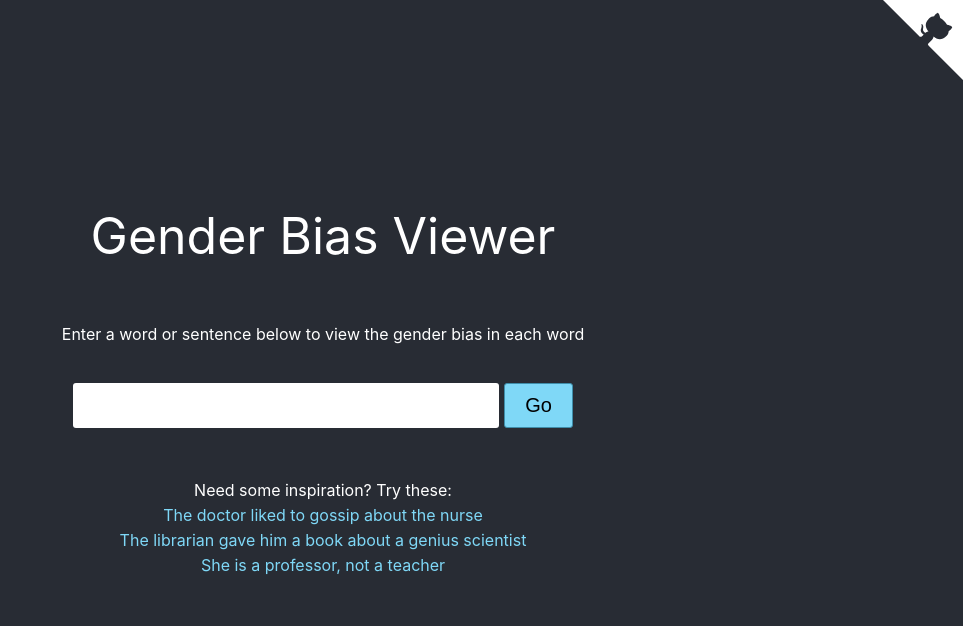
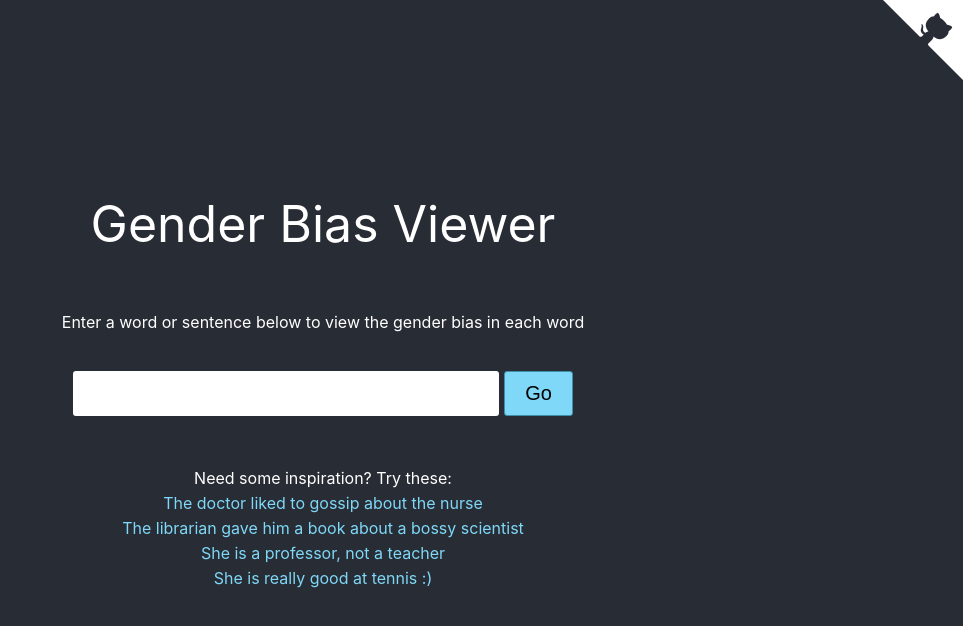
Before and after one commit to chanind/word2vec-gender-bias-explorer, a React (Create React App) app in the folder website/: page / in a window 1280 px wide. Shown: the top 626 px of the page, without its empty margins (317-1280 px from the left). Built offline with nearby package versions, Linux system fonts and the light colour scheme; no server answers.

Commit message:
more wording tweaks

```diff
--- a/website/src/Faq.tsx
+++ b/website/src/Faq.tsx
@@ -6,12 +6,20 @@ const Faq: FC = () => (
     <h4 className="Faq-title">How does this work?</h4>
     <p className="Faq-description">
       This tool is based on the paper{' '}
-      <a href="https://proceedings.neurips.cc/paper/2016/file/a486cd07e4ac3d270571622f4f316ec5-Paper.pdf">
+      <a
+        target="_blank"
+        rel="noreferrer"
+        href="https://proceedings.neurips.cc/paper/2016/file/a486cd07e4ac3d270571622f4f316ec5-Paper.pdf"
+      >
         Man is to Computer Programmer as Woman is to Homemaker? Debiasing Word
         Embeddings
       </a>
       , and uses pretrained word embeddings from the{' '}
-      <a href="https://code.google.com/archive/p/word2vec/">
+      <a
+        target="_blank"
+        rel="noreferrer"
+        href="https://code.google.com/archive/p/word2vec/"
+      >
         Google News word2vec dataset
       </a>
       . It works by looking at differences between male and female word pairs
@@ -35,8 +43,14 @@ const Faq: FC = () => (
       If you think there's a mistake in the way this is coded, or if you have
       ideas for improvement or want to collaborate, please open an issue or make
       a pull request on the{' '}
-      <a href="https://github.com/chanind/gender-bias-viewer">Github repo</a>.
-      Contributions are very welcome :)
+      <a
+        target="_blank"
+        rel="noreferrer"
+        href="https://github.com/chanind/gender-bias-viewer"
+      >
+        Github repo
+      </a>
+      . Contributions are very welcome :)
     </p>
   </div>
 );
--- a/website/src/Intro.css
+++ b/website/src/Intro.css
@@ -12,7 +12,11 @@
 
 .Intro-header {
   font-size: 50px;
-  padding-bottom: 40px;
+  padding: 0 10px 40px;
+}
+
+.Intro-subheader {
+  padding: 0 10px;
 }
 
 .Intro-searchForm {
--- a/website/src/Intro.tsx
+++ b/website/src/Intro.tsx
@@ -8,12 +8,16 @@ const Intro = () => {
   return (
     <div className="Intro">
       <header className="Intro-header">Gender Bias Viewer</header>
-      <p>Enter a word or sentence below to view the gender bias in each word</p>
+      <p className="Intro-subheader">
+        Enter a word or sentence below to view the gender bias in each word
+      </p>
       <form
         className="Intro-searchForm"
         onSubmit={evt => {
           evt.preventDefault();
-          history.push(`/query?sentence=${encodeURIComponent(sentence)}`);
+          if (sentence.trim() !== '') {
+            history.push(`/query?sentence=${encodeURIComponent(sentence)}`);
+          }
         }}
       >
         <div className="Intro-searchFormInner">
@@ -34,12 +38,16 @@ const Intro = () => {
           The doctor liked to gossip about the nurse
         </Link>
         <br />
-        <Link to="/query?sentence=The librarian gave him a book about a genius scientist">
-          The librarian gave him a book about a genius scientist
+        <Link to="/query?sentence=The librarian gave him a book about a bossy scientist">
+          The librarian gave him a book about a bossy scientist
         </Link>
         <br />
         <Link to="/query?sentence=She is a professor, not a teacher">
           She is a professor, not a teacher
+        </Link>
+        <br />
+        <Link to="/query?sentence=She is really good at tennis :)">
+          She is really good at tennis :)
         </Link>
       </p>
     </div>
--- a/website/src/Query.css
+++ b/website/src/Query.css
@@ -1,7 +1,7 @@
 .Query-header,
 .Query-header > a {
   font-size: 50px;
-  padding: 40px 0;
+  padding: 40px 10px;
   color: white;
   text-decoration: none;
 }
--- a/website/src/Query.tsx
+++ b/website/src/Query.tsx
@@ -21,7 +21,7 @@ interface ApiResults {
   }[];
 }
 
-const MAX_BIAS = 0.3;
+const MAX_BIAS = 0.5;
 
 const normBias = (bias: number): number =>
   Math.min(Math.abs(bias), MAX_BIAS) / MAX_BIAS;
@@ -33,7 +33,7 @@ const biasColor = (bias: number): string => {
   return lightenDarkenColor(baseColor, (1 - normBias(bias)) * 120);
 };
 
-const isUnbiased = (bias: number) => normBias(bias) < 0.1;
+const isUnbiased = (bias: number) => normBias(bias) < 0.1 && bias > 0;
 
 const isMaleBias = (bias: number) => bias > 0;
 
@@ -65,7 +65,9 @@ const Query = () => {
         className="Query-searchBox"
         onSubmit={evt => {
           evt.preventDefault();
-          history.push(`/query?sentence=${encodeURIComponent(sentence)}`);
+          if (sentence.trim() !== '') {
+            history.push(`/query?sentence=${encodeURIComponent(sentence)}`);
+          }
         }}
       >
         <input
```
